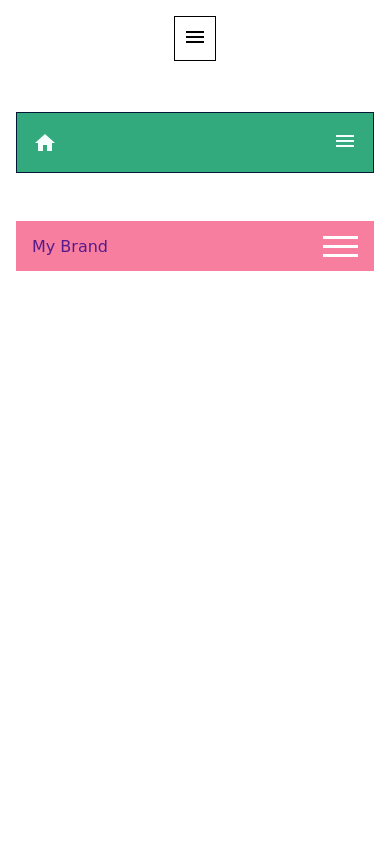
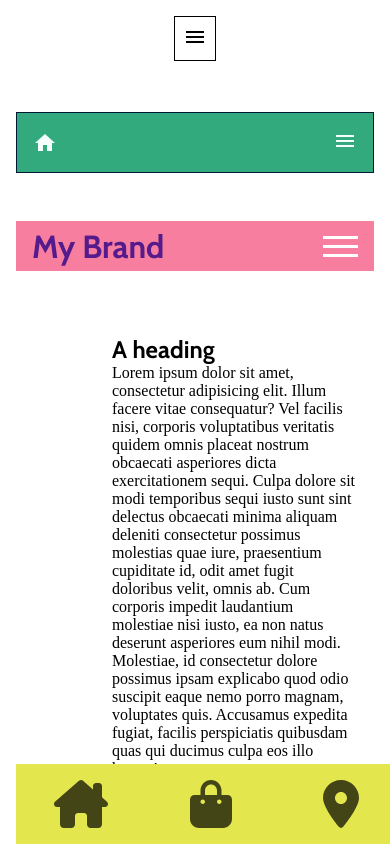
Before and after one commit to CarolineClo/navbars, a plain HTML site: page index.html in a window 390 px wide. Drawn offline with nearby package versions, Linux system fonts and the light colour scheme; a web font is replaced by a local one.

Commit message:
battery dying. media querries begun.

```diff
--- a/index.html
+++ b/index.html
@@ -66,6 +66,64 @@
           </ul>
         </div>
       </div>
+
+      <!--forth example-->
+      <div id="header4">
+        <nav class="nav4">
+          <ul class="navItem">
+            <li class="nav4Item">
+              <a href="#" class="nav4Link">
+                <svg xmlns="http://www.w3.org/2000/svg" viewBox="0 0 576 512">
+                  <!--! Font Awesome Pro 6.1.0 by @fontawesome - https://fontawesome.com License - https://fontawesome.com/license (Commercial License) Copyright 2022 Fonticons, Inc. -->
+                  <path
+                    d="M511.8 287.6L512.5 447.7C512.5 450.5 512.3 453.1 512 455.8V472C512 494.1 494.1 512 472 512H456C454.9 512 453.8 511.1 452.7 511.9C451.3 511.1 449.9 512 448.5 512H392C369.9 512 352 494.1 352 472V384C352 366.3 337.7 352 320 352H256C238.3 352 224 366.3 224 384V472C224 494.1 206.1 512 184 512H128.1C126.6 512 125.1 511.9 123.6 511.8C122.4 511.9 121.2 512 120 512H104C81.91 512 64 494.1 64 472V360C64 359.1 64.03 358.1 64.09 357.2V287.6H32.05C14.02 287.6 0 273.5 0 255.5C0 246.5 3.004 238.5 10.01 231.5L266.4 8.016C273.4 1.002 281.4 0 288.4 0C295.4 0 303.4 2.004 309.5 7.014L416 100.7V64C416 46.33 430.3 32 448 32H480C497.7 32 512 46.33 512 64V185L564.8 231.5C572.8 238.5 576.9 246.5 575.8 255.5C575.8 273.5 560.8 287.6 543.8 287.6L511.8 287.6z"
+                  />
+                </svg>
+                <span class="link4Text">home</span>
+              </a>
+            </li>
+            <li class="nav4Item">
+              <a href="#" class="nav4Link">
+                <svg xmlns="http://www.w3.org/2000/svg" viewBox="0 0 448 512">
+                  <!--! Font Awesome Pro 6.1.0 by @fontawesome - https://fontawesome.com License - https://fontawesome.com/license (Commercial License) Copyright 2022 Fonticons, Inc. -->
+                  <path
+                    d="M112 112C112 50.14 162.1 0 224 0C285.9 0 336 50.14 336 112V160H400C426.5 160 448 181.5 448 208V416C448 469 405 512 352 512H96C42.98 512 0 469 0 416V208C0 181.5 21.49 160 48 160H112V112zM160 160H288V112C288 76.65 259.3 48 224 48C188.7 48 160 76.65 160 112V160zM136 256C149.3 256 160 245.3 160 232C160 218.7 149.3 208 136 208C122.7 208 112 218.7 112 232C112 245.3 122.7 256 136 256zM312 208C298.7 208 288 218.7 288 232C288 245.3 298.7 256 312 256C325.3 256 336 245.3 336 232C336 218.7 325.3 208 312 208z"
+                  />
+                </svg>
+                <span class="link4Text">shop</span>
+              </a>
+            </li>
+            <li class="nav4Item">
+              <a href="#" class="nav4Link">
+                <svg xmlns="http://www.w3.org/2000/svg" viewBox="0 0 384 512">
+                  <!--! Font Awesome Pro 6.1.0 by @fontawesome - https://fontawesome.com License - https://fontawesome.com/license (Commercial License) Copyright 2022 Fonticons, Inc. -->
+                  <path
+                    d="M168.3 499.2C116.1 435 0 279.4 0 192C0 85.96 85.96 0 192 0C298 0 384 85.96 384 192C384 279.4 267 435 215.7 499.2C203.4 514.5 180.6 514.5 168.3 499.2H168.3zM192 256C227.3 256 256 227.3 256 192C256 156.7 227.3 128 192 128C156.7 128 128 156.7 128 192C128 227.3 156.7 256 192 256z"
+                  />
+                </svg>
+                <span class="link4Text">find us</span>
+              </a>
+            </li>
+          </ul>
+        </nav>
+        <section class="main4">
+          <h1>A heading</h1>
+          <p>
+            Lorem ipsum dolor sit amet, consectetur adipisicing elit. Illum
+            facere vitae consequatur? Vel facilis nisi, corporis voluptatibus
+            veritatis quidem omnis placeat nostrum obcaecati asperiores dicta
+            exercitationem sequi. Culpa dolore sit modi temporibus sequi iusto
+            sunt sint delectus obcaecati minima aliquam deleniti consectetur
+            possimus molestias quae iure, praesentium cupiditate id, odit amet
+            fugit doloribus velit, omnis ab. Cum corporis impedit laudantium
+            molestiae nisi iusto, ea non natus deserunt asperiores eum nihil
+            modi. Molestiae, id consectetur dolore possimus ipsam explicabo quod
+            odio suscipit eaque nemo porro magnam, voluptates quis. Accusamus
+            expedita fugiat, facilis perspiciatis quibusdam quas qui ducimus
+            culpa eos illo harum!
+          </p>
+        </section>
+      </div>
     </main>
     <script src="nav3.js"></script>
     <script src="nav2.js"></script>
--- a/style.css
+++ b/style.css
@@ -178,9 +178,12 @@ li {
   align-items: center;
 }
 
-#brand {
+#brand a {
   display: flex;
   align-items: center;
+  font-family: var(--serious-font);
+  font-weight: 900;
+  font-size: 2rem;
 }
 
 .list3 {
@@ -221,3 +224,89 @@ li {
     display: block;
   }
 }
+/*nav bar 4*/
+
+.main4 {
+  margin-left: 5rem;
+  padding: 1rem;
+}
+
+.nav4 {
+  position: fixed;
+  background-color: var(--yellow-color);
+  transition: width 0.2s ease;
+}
+
+.navItem {
+  padding: 0;
+  margin: 0;
+  display: flex;
+  flex-direction: column;
+  align-items: center;
+}
+
+.nav4Item {
+  width: 100%;
+  padding: 0;
+}
+.nav4Item:last-child {
+  margin-top: auto;
+}
+
+.nav4Link {
+  display: flex;
+  align-items: center;
+  height: 5rem;
+  color: var(--purple-color);
+  text-decoration: none;
+  filter: grayscale(100%) opacity(0.7);
+  transition: 0.3s;
+}
+
+.link4Text {
+  display: none;
+}
+
+.nav4Link svg {
+  min-width: 2rem;
+  margin: 0 1.25rem;
+  color: var(--dark-purple);
+}
+
+@media only screen and (min-width: 600px) {
+  .nav4 {
+    width: 5rem;
+    height: 100vh;
+  }
+  .nav4:hover {
+    width: 14rem;
+  }
+  .nav4:hover .link4Text {
+    display: block;
+  }
+
+  .nav4Link:hover {
+    filter: grayscale(0%) opacity(1);
+    background-color: var(--pale-color);
+  }
+}
+
+@media only screen and (max-width: 600px) {
+  .nav4 {
+    bottom: 0;
+    width: 100%;
+    height: 5rem;
+  }
+
+  .navItem {
+    flex-direction: row;
+  }
+
+  .nav4Link {
+    justify-content: center;
+  }
+
+  svg {
+    height: 3rem;
+  }
+}
```
